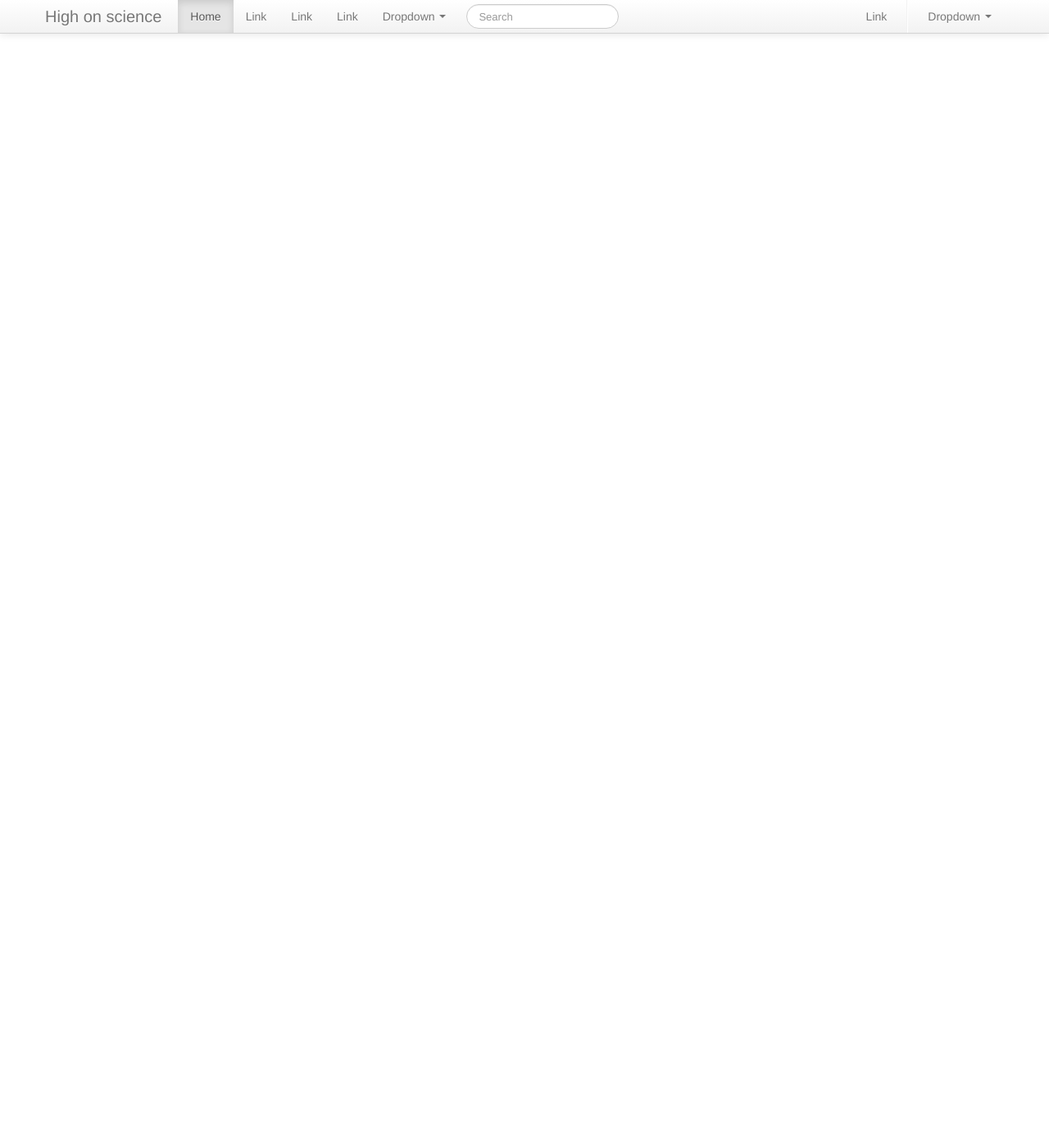
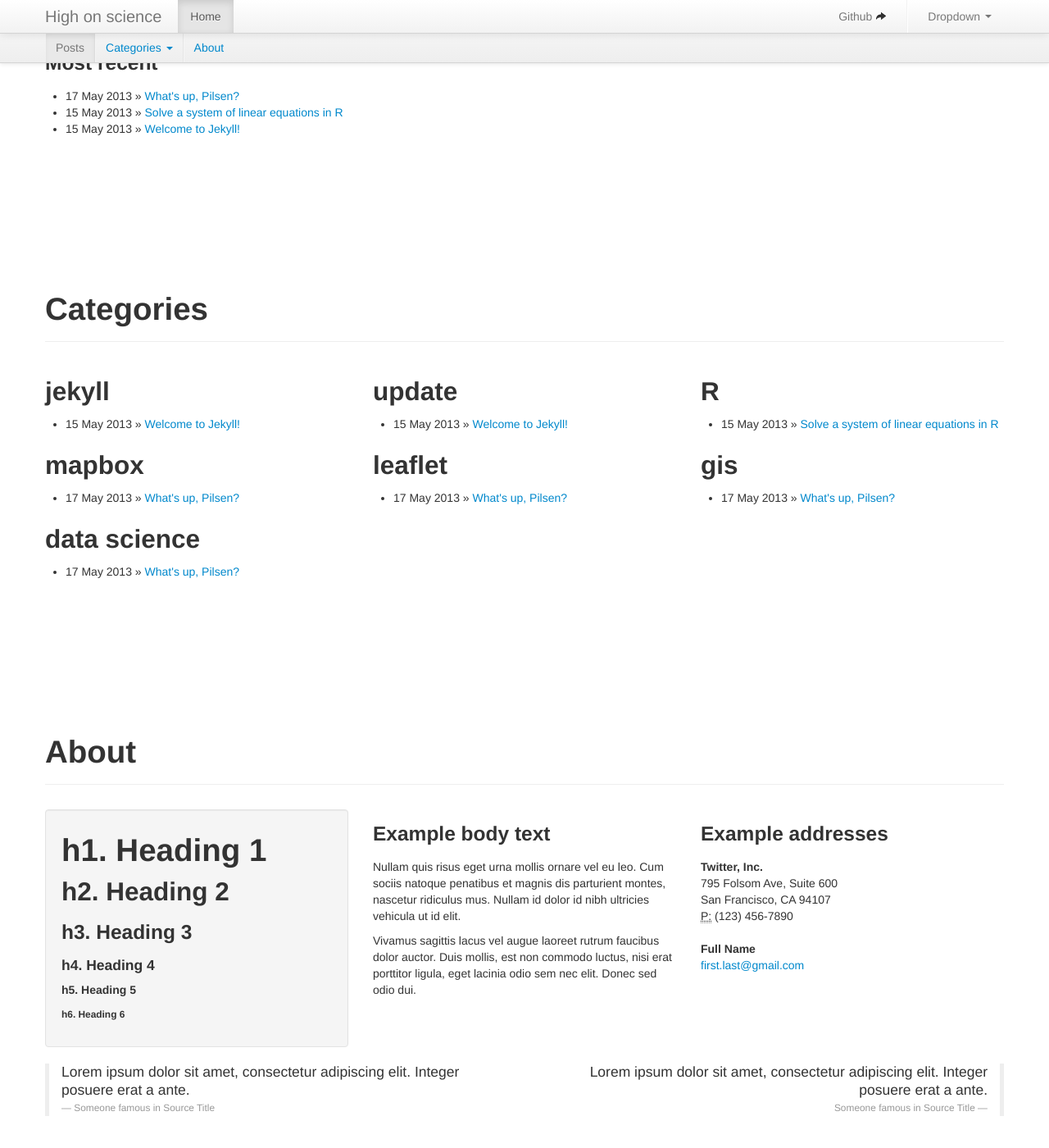
Before and after one commit to fwhigh/high_on_science, a Jekyll site: the page built from index.html, in a window 1280 px wide and 1400 px high, scrolled down 559 px. Shown: the whole window at 82% size. Built offline with Jekyll 4.4.1, drawn with Linux system fonts in a browser that asks for light colours; nearby versions of some CDN libraries; before the commit the page ends 900 px from its top, so only the background shows below that; some of the changed text lies outside the part shown.

```diff
--- a/_config.yml
+++ b/_config.yml
@@ -1,4 +1,5 @@
 name: High on science
 pygments: true
-baseurl: /highonscience
+permalink: /:year/:month/:day/:title
 lsi: true
+baseurl:
--- a/_includes/navbar.html
+++ b/_includes/navbar.html
@@ -7,29 +7,16 @@
           <span class="icon-bar"></span>
           <span class="icon-bar"></span>
         </a>
-        <a class="brand" href="#">High on science</a>
+        <a class="brand">High on science</a>
         <div class="nav-collapse">
           <ul class="nav">
             <li {% if page.type == "home" %}class="active"{% endif %}><a href="{{ site.baseurl }}/">Home</a></li>
-            <li><a href="#">Link</a></li>
-            <li><a href="#">Link</a></li>
-            <li><a href="#">Link</a></li>
-            <li class="dropdown">
-              <a href="#" class="dropdown-toggle" data-toggle="dropdown">Dropdown <b class="caret"></b></a>
-              <ul class="dropdown-menu">
-                <li><a href="#">Action</a></li>
-                <li><a href="#">Another action</a></li>
-                <li><a href="#">Something else here</a></li>
-                <li class="divider"></li>
-                <li><a href="#">Separated link</a></li>
-              </ul>
-            </li>
           </ul>
-          <form class="navbar-search pull-left" action="">
-            <input type="text" class="search-query span2" placeholder="Search">
-          </form>
+          <!-- <form class="navbar-search pull-left" action=""> -->
+          <!--   <input type="text" class="search-query span2" placeholder="Search"> -->
+          <!-- </form> -->
           <ul class="nav pull-right">
-            <li><a href="#">Link</a></li>
+            <li><a rel="tooltip" title="View source code on Github"target="_blank" href="http://github.com/fwhigh">Github <i class="icon-share-alt"></i></a></li>
             <li class="divider-vertical"></li>
             <li class="dropdown">
               <a href="#" class="dropdown-toggle" data-toggle="dropdown">Dropdown <b class="caret"></b></a>
--- /dev/null
+++ b/_posts/2013-05-17-whats-up-pilsen.markdown
@@ -0,0 +1,14 @@
+---
+published: true
+comments: true
+layout: post
+title: What's up, Pilsen?
+date: "2013-05-17"
+categories:
+- mapbox
+- leaflet
+- gis
+- data science
+---
+
+This is a post!
--- a/index.html
+++ b/index.html
@@ -5,20 +5,157 @@ type: home
 ---
 
 
-<!-- Typography
+
+<!-- Masthead
 ================================================== -->
+<header class="jumbotron subhead" id="overview">
+  <div class="row">
+    <div class="span6">
+      <h1>High on science</h1>
+      <p class="lead">Yes, I am.</p>
+    </div>
+    <div class="span6">
+      <div class="bsa well">
+          <div id="bsap_1277971" class="bsarocks bsap_c466df00a3cd5ee8568b5c4983b6bb19"></div>
+      </div>
+    </div>
+  </div>
+  <div class="subnav">
+    <ul class="nav nav-pills">
+      <li><a href="#posts">Posts</a></li>
+      <li class="dropdown">
+        <a class="dropdown-toggle" data-toggle="dropdown">Categories <b class="caret"></b></a>
+        <ul class="dropdown-menu">
+          <li><a href="#categories"><i>Browse all</i></a></li>
+          <li class="divider"></li>
+      	  {% for cat in site.categories %}
+          <li><a href="#category-{{ cat[0] }}">{{ cat[0] }}</a></li>
+      	  {% endfor %}
+        </ul>
+      </li>
+      <li><a href="#about">About</a></li>
+    </ul>
+  </div>
+</header>
 
- <h2>Blog posts</h2>
+
+<!-- Posts
+================================================== -->
+<section id="posts">
+
+  <div class="page-header">
+    <h1>Posts</h1>
+  </div>
 
   <!-- Headings & Paragraph Copy -->
   <div class="row">
 
-    <div class="span6">
-	<ul>
-      {% for post in site.posts %}
+    <div class="span8">
+      <h3>Most recent</h3>
+      <ul>
+	{% for post in site.posts %}
         <li><span>{{ post.date | date_to_string }}</span> &raquo; <a href="{{ site.baseurl }}{{ post.url }}">{{ post.title }}</a></li>
-      {% endfor %}
-	</ul>
+	{% endfor %}
+      </ul>
     </div>
 
   </div>
+
+</section> <!-- posts -->
+
+
+
+<!-- Categories
+================================================== -->
+<section id="categories">
+
+  <div class="page-header">
+    <h1>Categories</h1>
+  </div>
+
+  <div class="row">
+
+    {% for cat in site.categories %}
+    <div class="span4" id="category-{{ cat[0] }}">
+      <h2>{{ cat[0] }}</h2>
+      <ul>
+	{% for post in site.posts %}
+	{% for theseCats in post.categories %}
+	{% if theseCats == cat[0] %}
+        <li><span>{{ post.date | date_to_string }}</span> &raquo; <a href="{{ site.baseurl }}{{ post.url }}">{{ post.title }}</a></li>
+	{% endif %}
+	{% endfor %}
+	{% endfor %}
+      </ul>
+    </div>
+
+    {% endfor %}
+
+  </div>
+
+</section> <!-- categories -->
+
+
+
+
+
+
+<!-- About
+================================================== -->
+<section id="about">
+  <div class="page-header">
+    <h1>About</h1>
+  </div>
+
+  <!-- Headings & Paragraph Copy -->
+  <div class="row">
+
+    <div class="span4">
+      <div class="well">
+        <h1>h1. Heading 1</h1>
+        <h2>h2. Heading 2</h2>
+        <h3>h3. Heading 3</h3>
+        <h4>h4. Heading 4</h4>
+        <h5>h5. Heading 5</h5>
+        <h6>h6. Heading 6</h6>
+      </div>
+    </div>
+
+    <div class="span4">
+      <h3>Example body text</h3>
+      <p>Nullam quis risus eget urna mollis ornare vel eu leo. Cum sociis natoque penatibus et magnis dis parturient montes, nascetur ridiculus mus. Nullam id dolor id nibh ultricies vehicula ut id elit.</p>
+      <p>Vivamus sagittis lacus vel augue laoreet rutrum faucibus dolor auctor. Duis mollis, est non commodo luctus, nisi erat porttitor ligula, eget lacinia odio sem nec elit. Donec sed odio dui.</p>
+    </div>
+
+    <div class="span4">
+      <h3>Example addresses</h3>
+      <address>
+        <strong>Twitter, Inc.</strong><br>
+        795 Folsom Ave, Suite 600<br>
+        San Francisco, CA 94107<br>
+        <abbr title="Phone">P:</abbr> (123) 456-7890
+      </address>
+      <address>
+        <strong>Full Name</strong><br>
+        <a href="mailto:#">first.last@gmail.com</a>
+      </address>
+    </div>
+
+  </div>
+
+  <div class="row">
+    <div class="span6">
+      <blockquote>
+        <p>Lorem ipsum dolor sit amet, consectetur adipiscing elit. Integer posuere erat a ante.</p>
+        <small>Someone famous in <cite title="Source Title">Source Title</cite></small>
+      </blockquote>
+    </div>
+    <div class="span6">
+      <blockquote class="pull-right">
+        <p>Lorem ipsum dolor sit amet, consectetur adipiscing elit. Integer posuere erat a ante.</p>
+        <small>Someone famous in <cite title="Source Title">Source Title</cite></small>
+      </blockquote>
+    </div>
+  </div>
+
+</section> <!-- About -->
```
Also changed, not shown: _includes/comments.html (added, +15 -0 lines), _includes/comments_disqus.html (added, +14 -0 lines), _includes/comments_facebook.html (added, +8 -0 lines), _layouts/post.html (+22 -6 lines).
